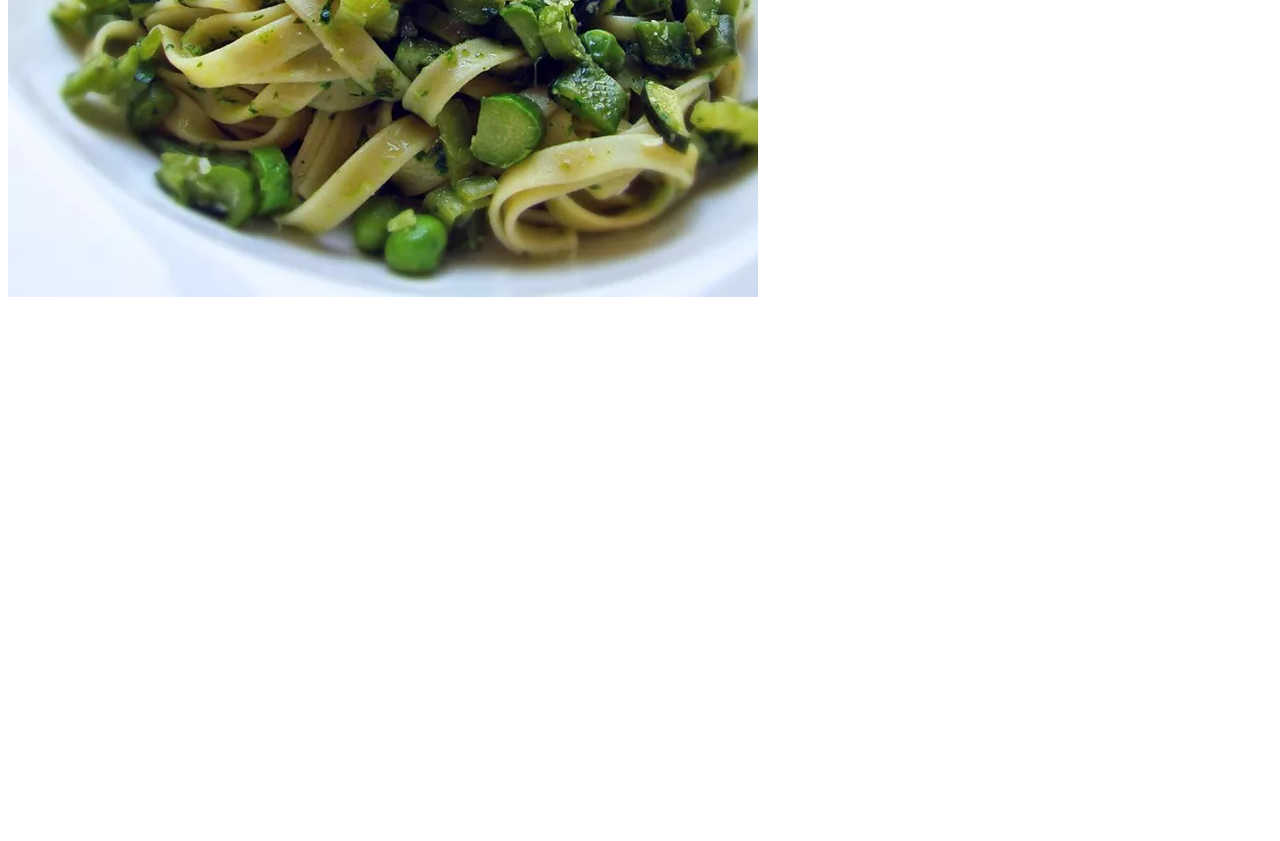
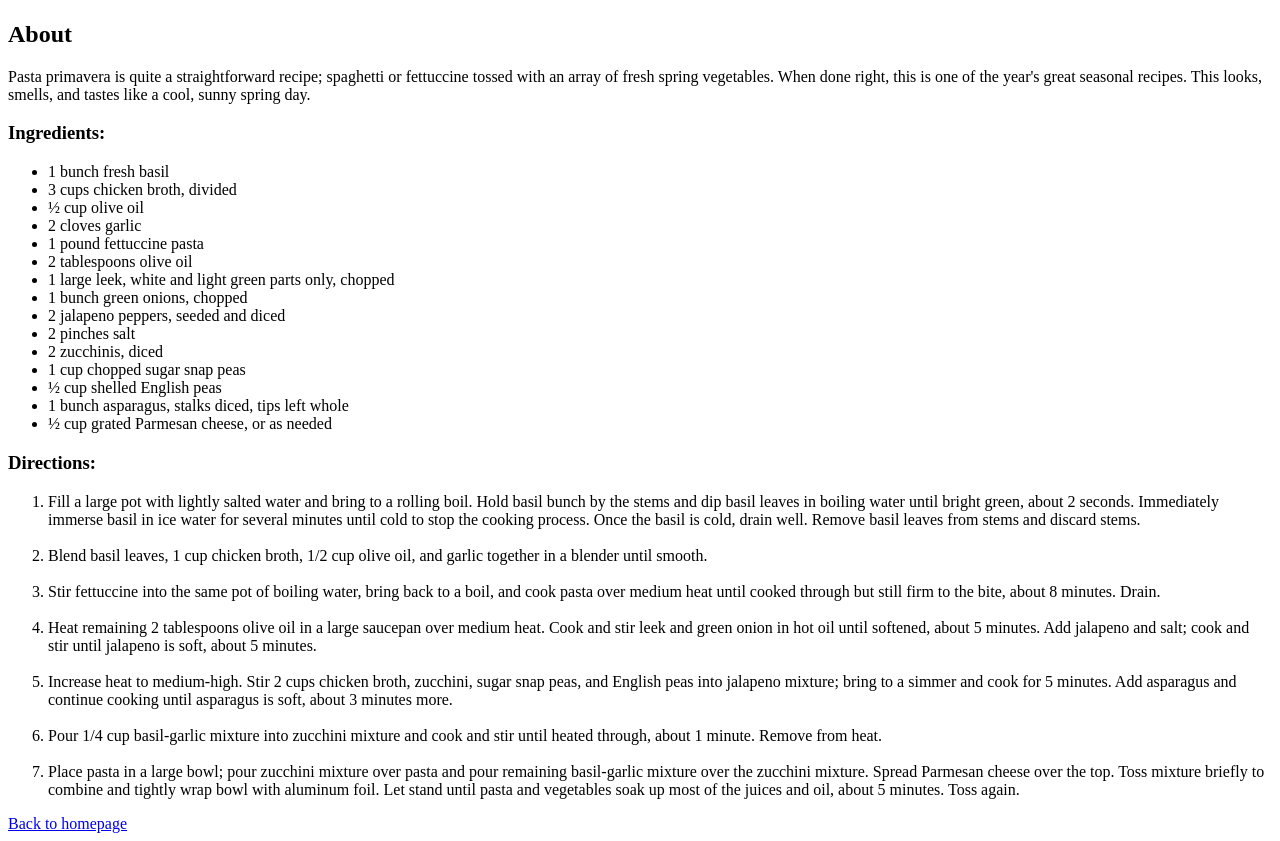
Before and after one commit to KaysanMR/odin-recipes, a plain HTML site: page recipes/pasta-primavera.html in a window 1280 px wide. Shown: the part 533-1374 px from the top of the page. Before the commit the page ends 842 px from the top, so only its background shows below. Drawn offline with Linux system fonts and the light colour scheme.

Commit message:
Complete Pasta Primavera

```diff
--- a/recipes/pasta-primavera.html
+++ b/recipes/pasta-primavera.html
@@ -8,6 +8,46 @@
 </head>
 <body>
     <h1>Chef John's Pasta Primavera</h1>
-    <img src="../images/pasta-primavera.jpg"/>
+    <img src="../images/pasta-primavera.jpg" width="450"/>
+    <h2>About</h2>
+    <p>Pasta primavera is quite a straightforward recipe; spaghetti or fettuccine tossed with an array of fresh spring vegetables. When done right, this is one of the year's great seasonal recipes. This looks, smells, and tastes like a cool, sunny spring day.</p>
+    <h3>Ingredients:</h3>
+    <ul>
+        <li>1 bunch fresh basil</li>
+        <li>3 cups chicken broth, divided</li>
+        <li>½ cup olive oil</li>
+        <li>2 cloves garlic</li>
+        <li>1 pound fettuccine pasta</li>
+        <li>2 tablespoons olive oil</li>
+        <li>1 large leek, white and light green parts only, chopped</li>
+        <li>1 bunch green onions, chopped</li>
+        <li>2 jalapeno peppers, seeded and diced</li>
+        <li>2 pinches salt</li>
+        <li>2 zucchinis, diced</li>
+        <li>1 cup chopped sugar snap peas</li>
+        <li>½ cup shelled English peas</li>
+        <li>1 bunch asparagus, stalks diced, tips left whole</li>
+        <li>½ cup grated Parmesan cheese, or as needed</li>
+    </ul>
+    <h3>Directions:</h3>
+    <ol>
+        <li>Fill a large pot with lightly salted water and bring to a rolling boil. Hold basil bunch by the stems and dip basil leaves in boiling water until bright green, about 2 seconds. Immediately immerse basil in ice water for several minutes until cold to stop the cooking process. Once the basil is cold, drain well. Remove basil leaves from stems and discard stems.</li>
+        <br>
+        <li>Blend basil leaves, 1 cup chicken broth, 1/2 cup olive oil, and garlic together in a blender until smooth.
+        </li>
+        <br>
+        <li>Stir fettuccine into the same pot of boiling water, bring back to a boil, and cook pasta over medium heat until cooked through but still firm to the bite, about 8 minutes. Drain.</li>
+        <br>
+        <li>Heat remaining 2 tablespoons olive oil in a large saucepan over medium heat. Cook and stir leek and green onion in hot oil until softened, about 5 minutes. Add jalapeno and salt; cook and stir until jalapeno is soft, about 5 minutes.</li>
+        <br>
+        <li>Increase heat to medium-high. Stir 2 cups chicken broth, zucchini, sugar snap peas, and English peas into jalapeno mixture; bring to a simmer and cook for 5 minutes. Add asparagus and continue cooking until asparagus is soft, about 3 minutes more.
+        </li>
+        <br>
+        <li>Pour 1/4 cup basil-garlic mixture into zucchini mixture and cook and stir until heated through, about 1 minute. Remove from heat.</li>
+        <br>
+        <li>Place pasta in a large bowl; pour zucchini mixture over pasta and pour remaining basil-garlic mixture over the zucchini mixture. Spread Parmesan cheese over the top. Toss mixture briefly to combine and tightly wrap bowl with aluminum foil. Let stand until pasta and vegetables soak up most of the juices and oil, about 5 minutes. Toss again.</li>
+    </ol>
+    <a href="../index.html">Back to homepage</a>
+
 </body>
 </html>
```
